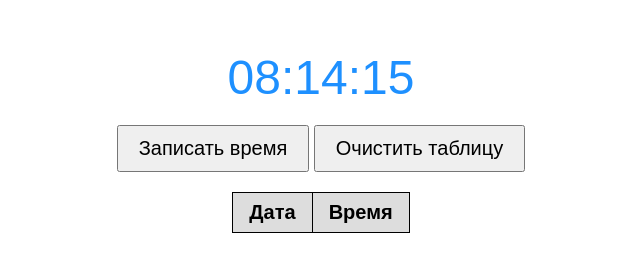
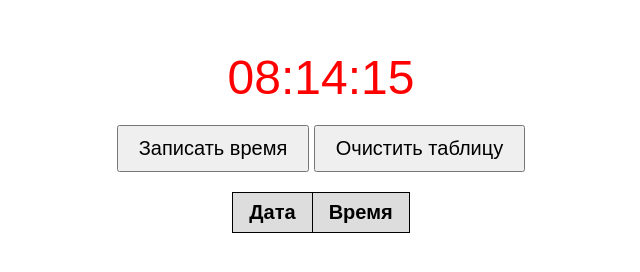
Before and after one commit to aleksandrragimov94-tech/time-recorder, a website: page public/index.html in a window 1280 px wide. Shown: the whole page, without its empty margins (319-959 px from the left). Drawn offline with Linux system fonts and the light colour scheme; no server answers.

Commit message:
edit text clock color

```diff
--- a/public/index.html
+++ b/public/index.html
@@ -12,7 +12,7 @@
     #clock {
       font-size: 48px;
       margin-bottom: 20px;
-      color: #1e90ff; /* 🔵 синий цвет текста часов */
+      color: red; /* 🔴 красный цвет текста часов */
     }
     button {
       font-size: 20px;
```
